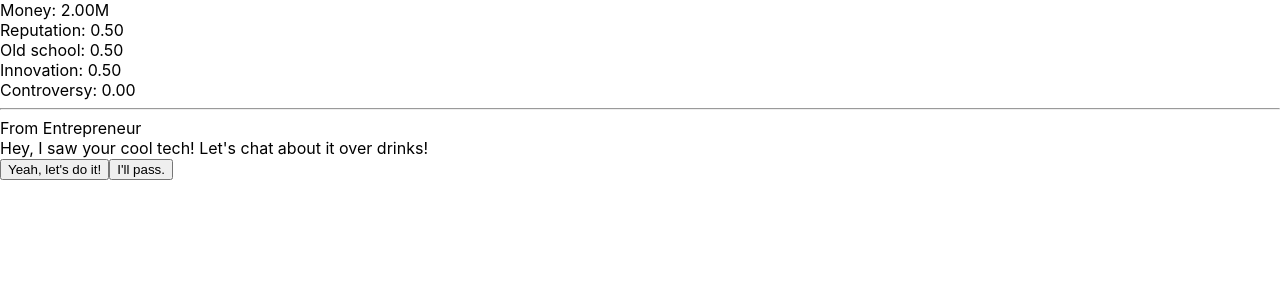
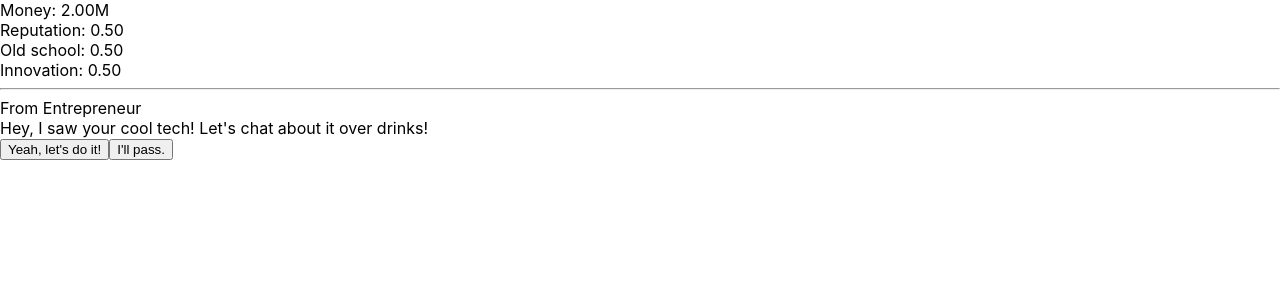
Before and after one commit to reklawnos/ludum-dare-43, a React (Create React App) app: page / in a window 1280 px wide. Shown: the top 300 px of the page. Built offline with nearby package versions, Linux system fonts and the light colour scheme.

Commit message:
solidify investors

```diff
--- a/src/App.js
+++ b/src/App.js
@@ -63,9 +63,8 @@ class App extends Component {
     const stateSlices = {
       money: 2,
       reputation: 0.5,
-      oldSchool: 0.5,
+      crunchy: 0.5,
       innovation: 0.5,
-      controversy: 0,
     };
     this.state = {
       pastChoices: [],
@@ -130,18 +129,13 @@ class App extends Component {
         />
         <MetricMeter
           prefix="Old school: "
-          value={stateSlices.oldSchool}
-          sizeOfEffect={sliceDiffs['oldSchool']}
+          value={stateSlices.crunchy}
+          sizeOfEffect={sliceDiffs['crunchy']}
         />
         <MetricMeter
           prefix="Innovation: "
           value={stateSlices.innovation}
           sizeOfEffect={sliceDiffs['innovation']}
-        />
-        <MetricMeter
-          prefix="Controversy: "
-          value={stateSlices.controversy}
-          sizeOfEffect={sliceDiffs['controversy']}
         />
         <hr />
         <div>
--- a/src/cards.js
+++ b/src/cards.js
@@ -90,7 +90,6 @@ export default {
       yes: {
         message: `Shots, baby!`,
         reducers: {
-          oldSchool: val => val - 0.1,
           money: val => val + 0.1,
         },
       },
@@ -98,6 +97,7 @@ export default {
         message: `Nah, I'm on a no-alchohol cleanse`,
         reducers: {
           reputation: val => val - 0.1,
+          crunchy: val => val + 0.1,
         },
       },
     },
@@ -135,15 +135,14 @@ export default {
       yes: {
         message: `Kill away!`,
         reducers: {
-          oldSchool: val => val - 0.1,
+          crunchy: val => val - 0.1,
           money: val => val + 0.1,
-          controversy: val => val + 0.1,
         },
       },
       no: {
         message: `We can't, some people DEPEND on those products!`,
         reducers: {
-          oldSchool: val => val + 0.1,
+          crunchy: val => val + 0.1,
           money: val => val - 0.1,
         },
       },
@@ -161,14 +160,14 @@ export default {
       yes: {
         message: `I mean, we're not a real startup if we don't have our own font.`,
         reducers: {
-          reputation: val => val + 0.2,
+          crunchy: val => val + 0.1,
           money: val => val - 0.2,
         },
       },
       no: {
         message: `Psh, let's just use Times New Roman instead.`,
         reducers: {
-          oldSchool: val => val + 0.1,
+          reputation: val => val + 0.1,
         },
       },
     },
@@ -182,7 +181,8 @@ export default {
       yes: {
         message: `This will not stand, FIRE THE VP OF SECURITY!`,
         reducers: {
-          oldSchool: val => val - 0.1,
+          innovation: val => val - 0.1,
+          reputation: val => val + 0.1,
         },
       },
       no: {
```
